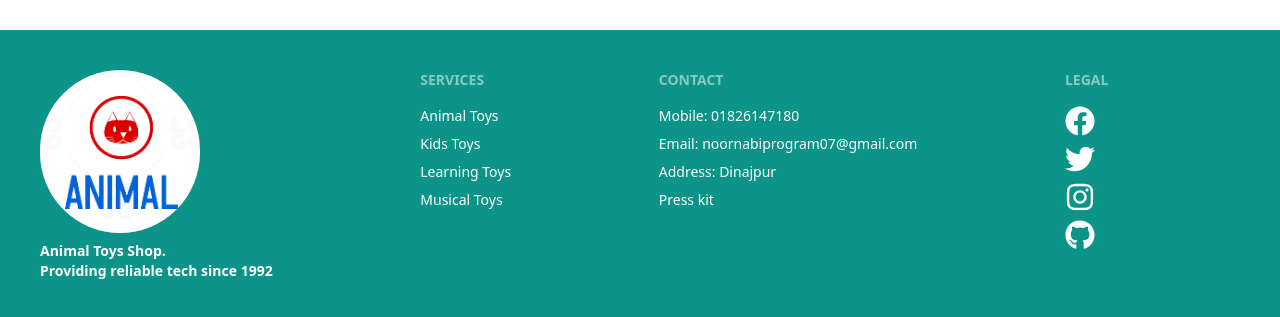
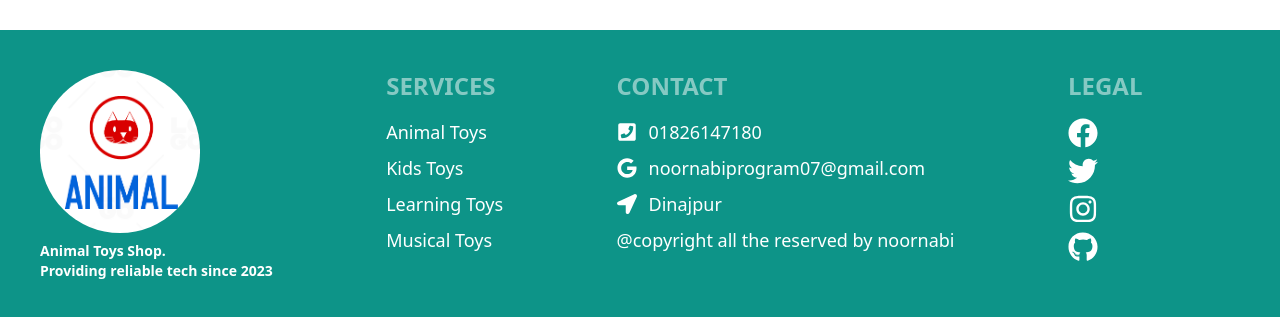
Before and after one commit to noornabi07/animal-toy-shop-clients, a React (Vite) app: page / in a window 1280 px wide. Shown: the part 2302-2619 px from the top of the page. Built offline with nearby package versions, Linux system fonts and the light colour scheme; no server answers.

Commit message:
footer modify design

```diff
--- a/src/components/Footer/Footer.jsx
+++ b/src/components/Footer/Footer.jsx
@@ -1,31 +1,47 @@
 import React from 'react';
 import logo from '../../../public/animal-2.png'
-import { FaBeer, FaFacebook, FaGithub, FaInstagram, FaTwitter } from 'react-icons/fa';
+import { FaBeer, FaFacebook, FaGithub, FaGoogle, FaInstagram, FaLocationArrow, FaMap, FaMapMarked, FaMapMarkedAlt, FaMobile, FaPhoneSquare, FaTwitter } from 'react-icons/fa';
 
 const Footer = () => {
     return (
         <div>
             <footer className="footer p-10 bg-teal-600 text-white">
                 <div>
-                   <img className='w-40 rounded-full' src={logo} alt="" />
-                    <p className='font-semibold'>Animal Toys Shop.<br />Providing reliable tech since 1992</p>
+                    <img className='w-40 rounded-full' src={logo} alt="" />
+                    <p className='font-semibold'>Animal Toys Shop.<br />Providing reliable tech since 2023</p>
+                </div>
+                <div className='text-lg'>
+                    <span className="footer-title text-2xl">Services</span>
+                    <a className="link link-hover hover:ml-2 hover:duration-200 hover:text-red-600">Animal Toys</a>
+                    <a className="link link-hover hover:ml-2 hover:duration-200 hover:text-red-600">Kids Toys</a>
+                    <a className="link link-hover hover:ml-2 hover:duration-200 hover:text-red-600">Learning Toys</a>
+                    <a className="link link-hover hover:ml-2 hover:duration-200 hover:text-red-600">Musical Toys</a>
+                </div>
+                <div className='text-lg'>
+                    <span className="footer-title text-2xl"> Contact</span>
+                    <a className="link link-hover flex items-center">
+                        <FaPhoneSquare className='text-xl text-white font-bold mr-3'></FaPhoneSquare>
+                        <span> 01826147180</span>
+                    </a>
+
+                    <a className="link link-hover flex items-center">
+                        <FaGoogle className='mr-3 text-xl font-bold'></FaGoogle>
+                        noornabiprogram07@gmail.com
+                    </a>
+
+                    <a className="link link-hover flex items-center">
+                        <FaLocationArrow className='font-bold text-xl mr-3'></FaLocationArrow>
+                        Dinajpur
+                    </a>
+
+                    <a className="link link-hover flex items-center">
+                        <p>@copyright all the reserved by noornabi</p>
+                    </a>
+
+
                 </div>
                 <div>
-                    <span className="footer-title">Services</span>
-                    <a className="link link-hover">Animal Toys</a>
-                    <a className="link link-hover">Kids Toys</a>
-                    <a className="link link-hover">Learning Toys</a>
-                    <a className="link link-hover">Musical Toys</a>
-                </div>
-                <div>
-                    <span className="footer-title">Contact</span>
-                    <a className="link link-hover">Mobile: 01826147180</a>
-                    <a className="link link-hover">Email: noornabiprogram07@gmail.com</a>
-                    <a className="link link-hover">Address: Dinajpur</a>
-                    <a className="link link-hover">Press kit</a>
-                </div>
-                <div>
-                    <span className="footer-title">Legal</span>
+                    <span className="footer-title text-2xl">Legal</span>
                     <a className="link link-hover" href='https://www.facebook.com/mdnoornabiislamNK' target='_blank'>
                         <FaFacebook className='text-3xl hover:rotate-45 hover:duration-500'></FaFacebook>
                     </a>
```
